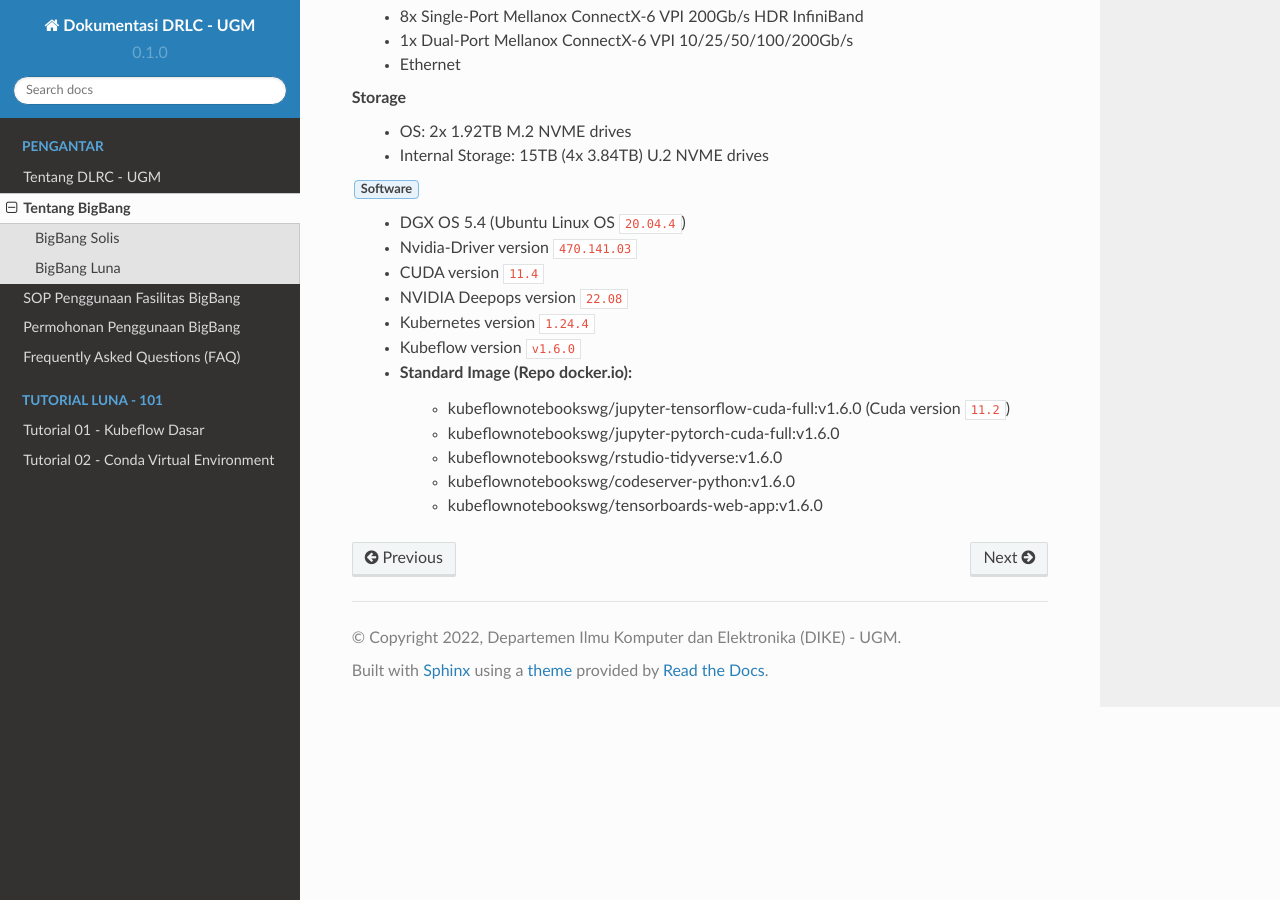
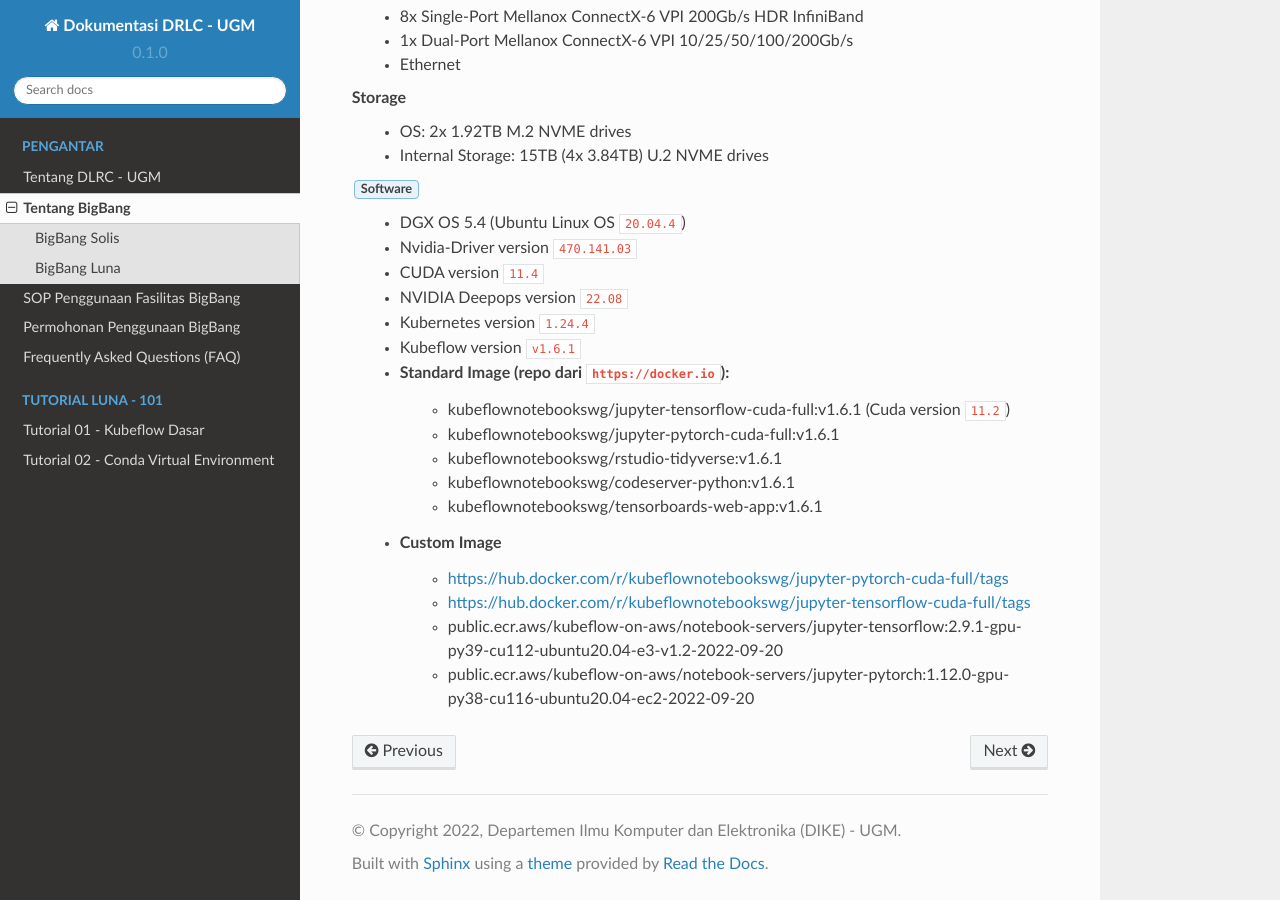
Before and after one commit to alldino/tutorial-hpc-dike-ugm, a Sphinx documentation site: the page built from docs/source/pengantar/bigbang.rst, in a window 1280 px wide and 900 px high, scrolled down 1058 px. Built offline with Sphinx 7.4.7 and the Read the Docs theme 2.0.0, drawn with Linux system fonts in a browser that asks for light colours.

Commit message:
update image

```diff
--- a/docs/source/pengantar/bigbang.rst
+++ b/docs/source/pengantar/bigbang.rst
@@ -49,10 +49,15 @@
     * CUDA version ``11.4``
     * NVIDIA Deepops version ``22.08``
     * Kubernetes version ``1.24.4``
-    * Kubeflow version ``v1.6.0``
-    * Standard Image (Repo docker.io):
-        * kubeflownotebookswg/jupyter-tensorflow-cuda-full:v1.6.0 (Cuda version ``11.2``)
-        * kubeflownotebookswg/jupyter-pytorch-cuda-full:v1.6.0
-        * kubeflownotebookswg/rstudio-tidyverse:v1.6.0
-        * kubeflownotebookswg/codeserver-python:v1.6.0
-        * kubeflownotebookswg/tensorboards-web-app:v1.6.0
+    * Kubeflow version ``v1.6.1``
+    * Standard Image (repo dari ``https://docker.io``):
+        * kubeflownotebookswg/jupyter-tensorflow-cuda-full:v1.6.1 (Cuda version ``11.2``)
+        * kubeflownotebookswg/jupyter-pytorch-cuda-full:v1.6.1
+        * kubeflownotebookswg/rstudio-tidyverse:v1.6.1
+        * kubeflownotebookswg/codeserver-python:v1.6.1
+        * kubeflownotebookswg/tensorboards-web-app:v1.6.1
+    * Custom Image
+        * https://hub.docker.com/r/kubeflownotebookswg/jupyter-pytorch-cuda-full/tags
+        * https://hub.docker.com/r/kubeflownotebookswg/jupyter-tensorflow-cuda-full/tags
+        * public.ecr.aws/kubeflow-on-aws/notebook-servers/jupyter-tensorflow:2.9.1-gpu-py39-cu112-ubuntu20.04-e3-v1.2-2022-09-20
+        * public.ecr.aws/kubeflow-on-aws/notebook-servers/jupyter-pytorch:1.12.0-gpu-py38-cu116-ubuntu20.04-ec2-2022-09-20
```
